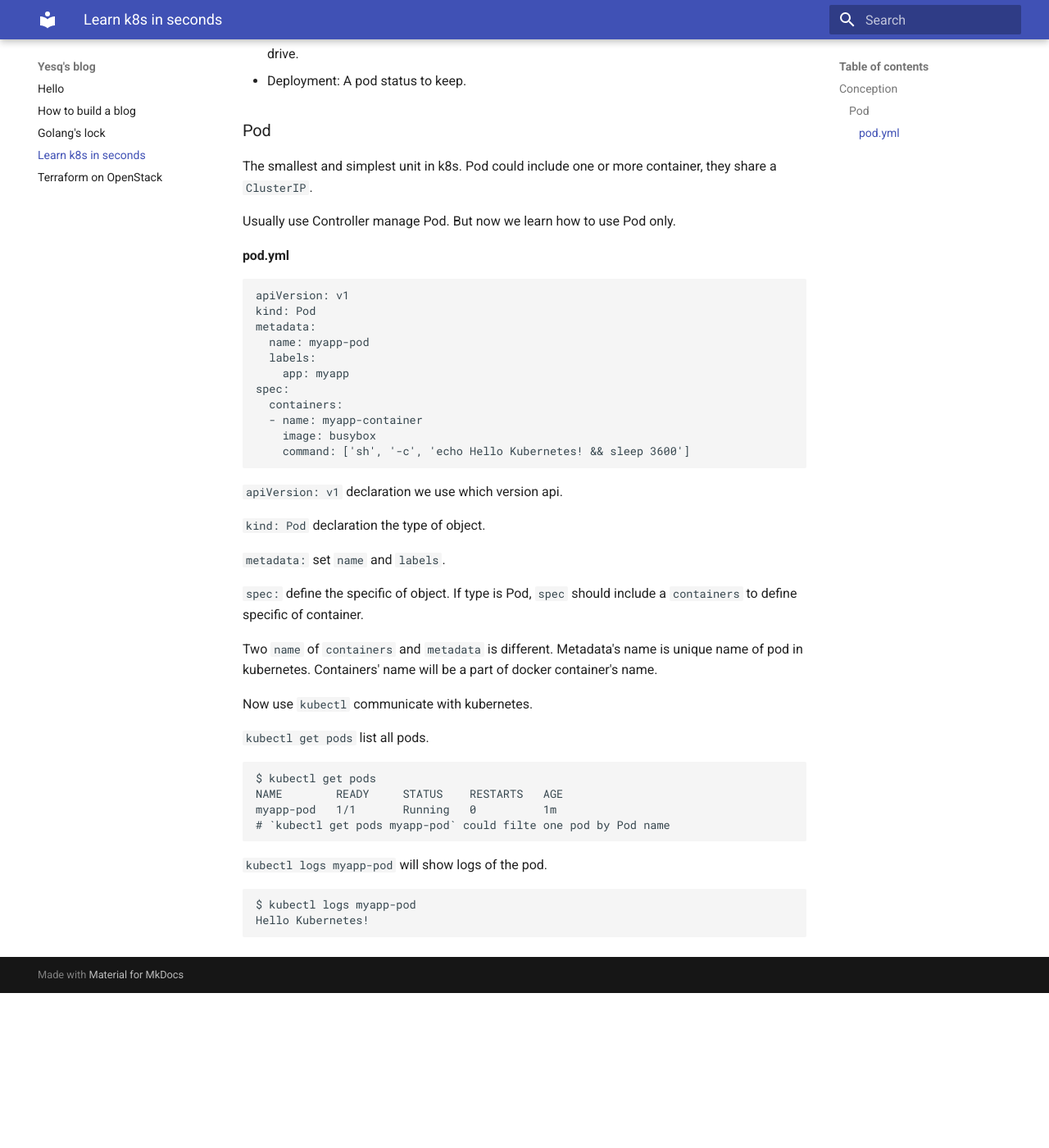
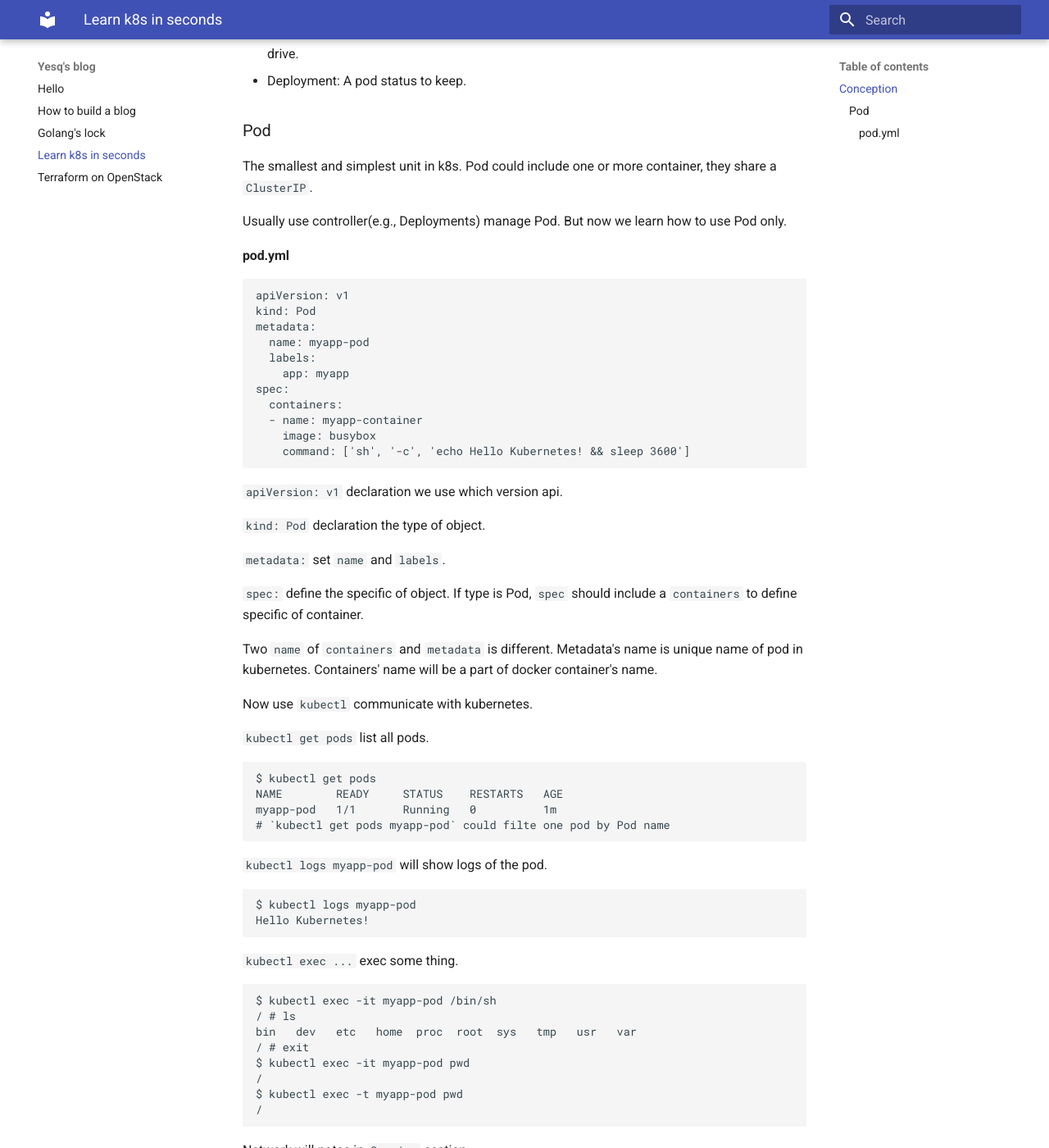
Before and after one commit to yesq/blog, an MkDocs documentation site: the page built from docs/learn-k8s-in-seconds.md, in a window 1280 px wide and 1400 px high, scrolled down 245 px. Shown: the whole window at 82% size. Built offline with MkDocs 1.6.1 and Material for MkDocs 9.7.7, drawn with Linux system fonts in a browser that asks for light colours; before the commit the page ends 1456 px from its top, so only the background shows below that; some of the changed text lies outside the part shown.

Commit message:
kubectl exec

````diff
--- a/docs/learn-k8s-in-seconds.md
+++ b/docs/learn-k8s-in-seconds.md
@@ -11,7 +11,7 @@
 
 The smallest and simplest unit in k8s. Pod could include one or more container, they share a `ClusterIP`.
 
-Usually use Controller manage Pod. But now we learn how to use Pod only.
+Usually use controller(e.g., Deployments) manage Pod. But now we learn how to use Pod only.
 
 #### pod.yml
 
@@ -56,3 +56,18 @@ myapp-pod   1/1       Running   0          1m
 $ kubectl logs myapp-pod
 Hello Kubernetes!
 ```
+
+`kubectl exec ...` exec some thing.
+
+```shell
+$ kubectl exec -it myapp-pod /bin/sh
+/ # ls
+bin   dev   etc   home  proc  root  sys   tmp   usr   var
+/ # exit
+$ kubectl exec -it myapp-pod pwd
+/
+$ kubectl exec -t myapp-pod pwd
+/
+```
+
+Network will notes in `Service` section.
````
